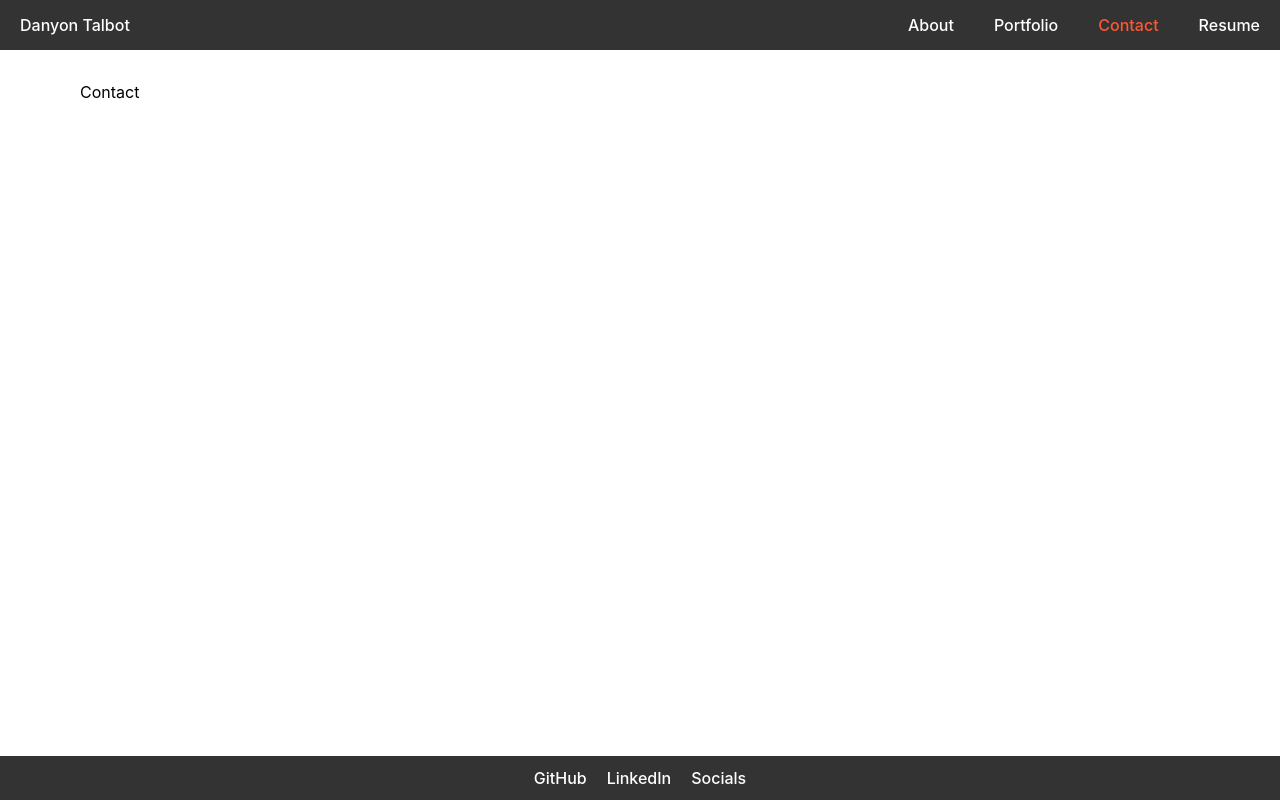
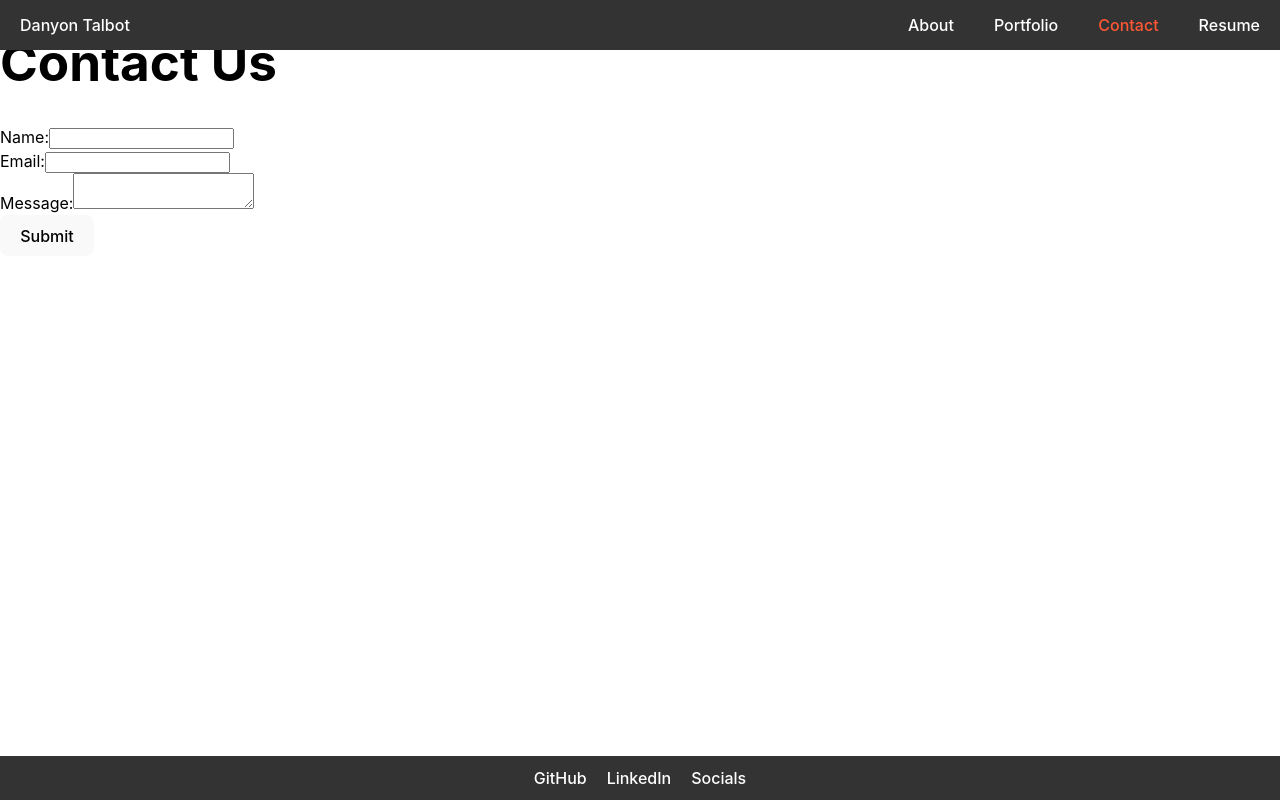
Before and after one commit to Danyon-Talbot/React-Portfolio, a React (Vite) app: page /contact in a window 1280 px wide. Built offline with nearby package versions, Linux system fonts and the light colour scheme.

Commit message:
Added Contact Page Form

```diff
--- a/src/components/Footer.jsx
+++ b/src/components/Footer.jsx
@@ -7,7 +7,7 @@ export const Footer = () => {
        <nav className='footer'>
         <ul className='footer-list'>
             <li>
-                <Link to='/'>GitHub</Link>
+                <Link to='https://github.com/Danyon-Talbot'>GitHub</Link>
             </li>
             <li>
                 <Link to='/'>LinkedIn</Link>
--- a/src/components/pages/Contact.jsx
+++ b/src/components/pages/Contact.jsx
@@ -1,9 +1,88 @@
-import React from "react";
+import React, { useState } from "react";
 
 export const Contact = () => {
+    const [formData, setFormData] = useState({
+        name: "",
+        email: "",
+        message: "",
+    });
+
+    const [formErrors, setFormErrors] = useState({
+        nameError: "",
+        emailError: "",
+        messageError: "",
+    });
+
+    const handleChange = (e) => {
+        e.preventDefault();
+        const { name, email, message } = formData;
+        let isValid = true;
+
+        const errors = {
+            nameError: "",
+            emailError: "",
+            messageError: "",
+        };
+
+        if (!name.trim()) {
+            errors.nameError = "Name is Required";
+            isValid = False;
+        }
+
+        if (!/^\S+@\S+\.\S+$/.test(email)) {
+            errors.emailError = "Invalid email format";
+            isValid = false;
+        }
+
+        if (!message.trim()) {
+            errors.messageError = "Message is Required";
+        }
+
+        setFormErrors(errors);
+
+        if (isValid) {
+            console.log("Form Submitted", formData);
+        }
+    };
+
     return (
-        <div className="text-container">
-            Contact
+        <div className="App">
+          <h1>Contact Us</h1>
+          <form onSubmit={handleChange}>
+            <div className="form-group">
+              <label>Name:</label>
+              <input
+                type="text"
+                name="name"
+                value={formData.name}
+                onChange={handleChange}
+              />
+              <span className="error">{formErrors.nameError}</span>
+            </div>
+
+            <div className="form-group">
+              <label>Email:</label>
+              <input
+                type="text"
+                name="email"
+                value={formData.email}
+                onChange={handleChange}
+              />
+              <span className="error">{formErrors.emailError}</span>
+            </div>
+
+            <div className="form-group">
+              <label>Message:</label>
+              <textarea
+                name="message"
+                value={formData.message}
+                onChange={handleChange}
+              />
+              <span className="error">{formErrors.messageError}</span>
+            </div>
+
+            <button type="submit">Submit</button>
+          </form>
         </div>
-    )
-}
+      );
+    }
```
